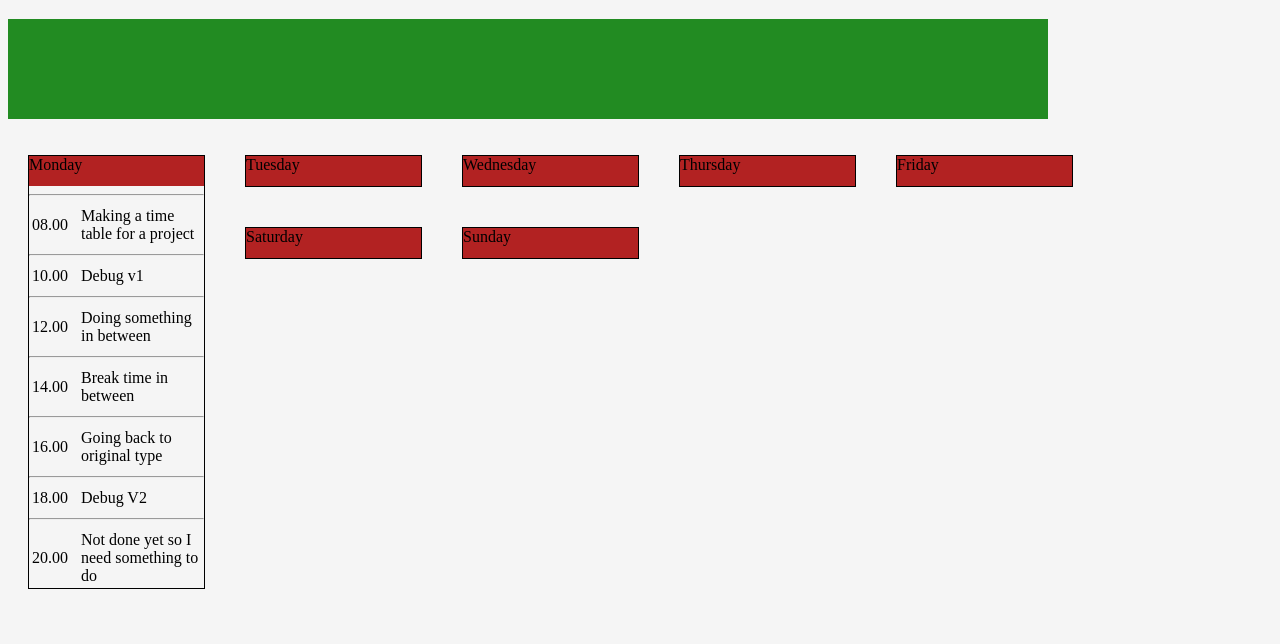
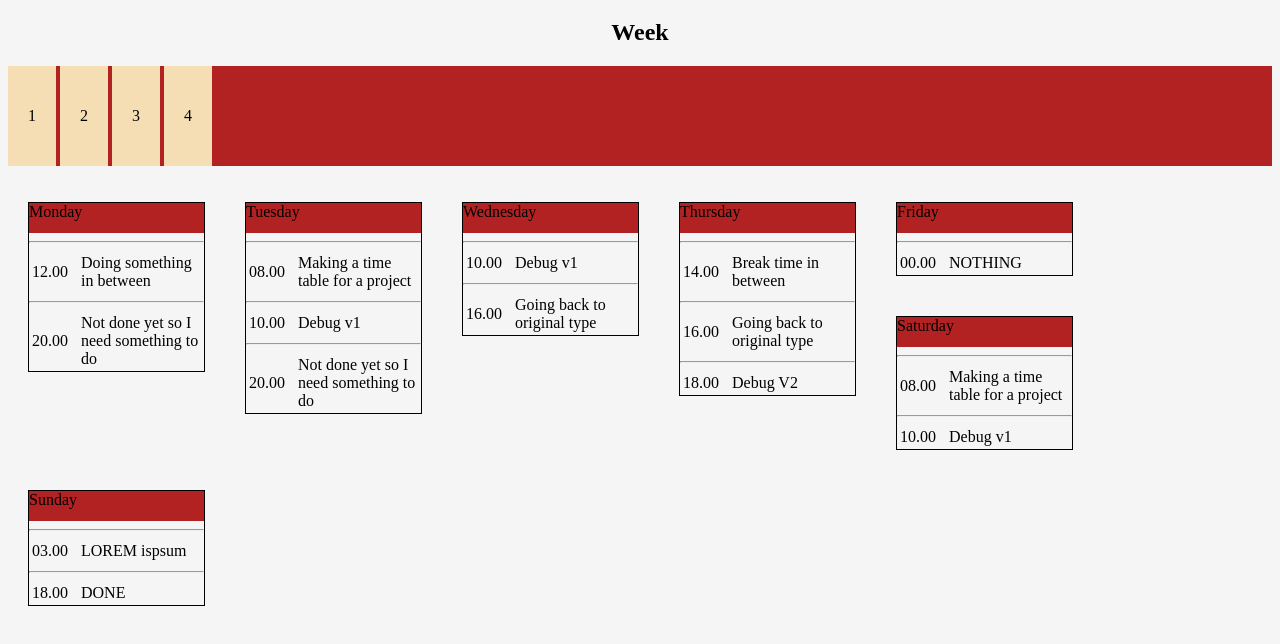
Before and after one commit to 96Asch/expert-sniffle, a plain HTML site: page html/index.html in a window 1280 px wide. Shown: the part 74-718 px from the top of the page. Drawn offline with Linux system fonts and the light colour scheme.

Commit message:
finnaly working json

```diff
--- a/css/timetable.css
+++ b/css/timetable.css
@@ -21,13 +21,34 @@ ul {
 }
 
 #calendar{
-    background-color: forestgreen;
+    background-color: firebrick;
     position: relative;
     height: 100px;
-    width: 1000px;
+    width: inherit;
 }
 
-#datalist{
+#calendarli{
+    border-color: black;
+    background-color:wheat;
+    padding-top:     41px;
+    padding-left:    20px;
+    padding-right:   20px;
+    padding-bottom:  42px;
+    display: inline;
+    height: 100px;
+    line-height: 100px;
+}
+
+
+#calendarli:hover{
+    background-color:grey;
+}
+
+tr:hover {
+    background-color:navajowhite;
+}
+
+#monday, #tuesday, #wednesday, #thursday, #friday, #saturday, #sunday{
     float:left;
     margin: 20px;
     width: 175px;
--- a/html/index.html
+++ b/html/index.html
@@ -9,40 +9,35 @@
 </head>
 <body>
 <h1 id="banner">Perfect Timetable</h1>
+ <center><h2>Week</h2></center>
+<ul id="calendar">
+    <li id="calendarli">1</li>
+    <li id="calendarli">2</li>
+    <li id="calendarli">3</li>
+    <li id="calendarli">4</li>
+</ul>
 
-<ol id="calendar">
-
-</ol>
-
-    <ul id="datalist">
+    <ul id="monday">
         <li id="dayBanner">Monday</li>
     </ul>
-
-    <ul id="datalist">
+    <ul id="tuesday">
         <li id="dayBanner">Tuesday</li>
     </ul>
-
-    <ul id="datalist">
+    <ul id="wednesday">
         <li id="dayBanner">Wednesday</li>
     </ul>
-
-    <ul id="datalist">
+    <ul id="thursday">
         <li id="dayBanner">Thursday</li>
     </ul>
-
-    <ul id="datalist">
+    <ul id="friday">
         <li id="dayBanner">Friday</li>
     </ul>
-
-    <ul id="datalist">
+    <ul id="saturday">
         <li id="dayBanner">Saturday</li>
     </ul>
-
-    <ul id="datalist">
+    <ul id="sunday">
         <li id="dayBanner">Sunday</li>
     </ul>
-
-
 
 <script src="../js/jquery-2.0.3.min.js"></script>
 <script src="../js/calendar.js"></script>
--- a/js/calendar.js
+++ b/js/calendar.js
@@ -1,30 +1,77 @@
 $(document).ready(function(){
 
-    var rawJson = '{ "week1" : { "monday" : { "appointment" : [ ' +
-                '{"time" : "08.00" , "descript" : "Making a time table for a project"},'      +
-                '{"time" : "10.00" , "descript" : "Debug v1"},'     +
+    var rawJson = '{ "week1" : { "day" : ['+
+        '{ "appointment" : [ ' +
                 '{"time" : "12.00" , "descript" : "Doing something in between"},'   +
-                '{"time" : "14.00" , "descript" : "Break time in between"},'    +
-                '{"time" : "16.00" , "descript" : "Going back to original type"},'      +
-                '{"time" : "18.00" , "descript" : "Debug V2"},'    +
-                '{"time" : "20.00" , "descript" : "Not done yet so I need something to do"}]}}}';
+                '{"time" : "20.00" , "descript" : "Not done yet so I need something to do"}' +
+                ']},' +
+        '{ "appointment" : [ ' +
+                '{"time" : "08.00" , "descript" : "Making a time table for a project"},' +
+                '{"time" : "10.00" , "descript" : "Debug v1"},' +
+                '{"time" : "20.00" , "descript" : "Not done yet so I need something to do"}' +
+                ']},' +
+        '{ "appointment" : [ '+
+                '{"time" : "10.00" , "descript" : "Debug v1"},' +
+                '{"time" : "16.00" , "descript" : "Going back to original type"}' +
+                ']},' +
+        '{ "appointment" : [ ' +
+                '{"time" : "14.00" , "descript" : "Break time in between"},' +
+                '{"time" : "16.00" , "descript" : "Going back to original type"},' +
+                '{"time" : "18.00" , "descript" : "Debug V2"}' +
+                ']},' +
+        '{ "appointment" : [ ' +
+                '{"time" : "00.00" , "descript" : "NOTHING"}' +
+                ']},' +
+        '{ "appointment" : [ ' +
+                '{"time" : "08.00" , "descript" : "Making a time table for a project"},' +
+                '{"time" : "10.00" , "descript" : "Debug v1"}' +
+                ']},' +
+        '{ "appointment" : [ ' +
+                '{"time" : "03.00" , "descript" : "LOREM ispsum"},' +
+                '{"time" : "18.00" , "descript" : "DONE"}' +
+                ']}' +
+    ']}}';
 
     var json = JSON.parse(rawJson);
 
-    function addItemToList(json, int){
-        $("#datalist").append("\<table border = \"0\">"+
-            "<td width=\"20px\" class=\"time\" style=\"padding-right:10px\">" + json.week1.monday.appointment[int].time + "</td>" +
-            "<td width=\"130px\" class=\"time\">" + json.week1.monday.appointment[int].descript + "</td><hr>");
+    function addItemToList(json, day, int, id){
+        $('#'+ id).append("\<table border = \"0\"><tr>" +
+            "<td width=\"20px\" class=\"time\" style=\"padding-right:10px\">" + json.week1.day[day].appointment[int].time + "</td>" +
+            "<td width=\"130px\" class=\"time\">" + json.week1.day[day].appointment[int].descript + "</td></tr><hr>");
     }
 
-    var main = addItemToList(json, 0);
-    var main = addItemToList(json, 1);
-    var main = addItemToList(json, 2);
-    var main = addItemToList(json, 3);
-    var main = addItemToList(json, 4);
-    var main = addItemToList(json, 5);
-    var main = addItemToList(json, 6);
+    function addall(json) {
+        var mon = json.week1.day[0].appointment;
+        var tue = json.week1.day[1].appointment;
+        var wed = json.week1.day[2].appointment;
+        var thu = json.week1.day[3].appointment;
+        var fri = json.week1.day[4].appointment;
+        var sat = json.week1.day[5].appointment;
+        var sun = json.week1.day[6].appointment;
+
+        for (var i = 0; i < mon.length; i++) {
+            addItemToList(json, 0, i, 'monday');
+        }
+        for (var i = 0; i < tue.length; i++) {
+            addItemToList(json, 1, i, 'tuesday');
+        }
+        for (var i = 0; i < wed.length; i++) {
+            addItemToList(json, 2, i, 'wednesday');
+        }
+        for (var i = 0; i < thu.length; i++) {
+            addItemToList(json, 3, i, 'thursday');
+        }
+        for (var i = 0; i < fri.length; i++) {
+            addItemToList(json, 4, i, 'friday');
+        }
+        for (var i = 0; i < sat.length; i++) {
+            addItemToList(json, 5, i, 'saturday');
+        }
+        for (var i = 0; i < sun.length; i++) {
+            addItemToList(json, 6, i, 'sunday');
+        }
+    }
 
 
-
+    var main = addall(json);
 });
```
